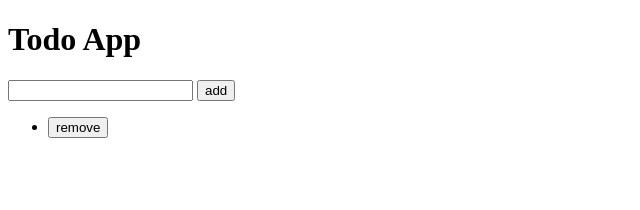
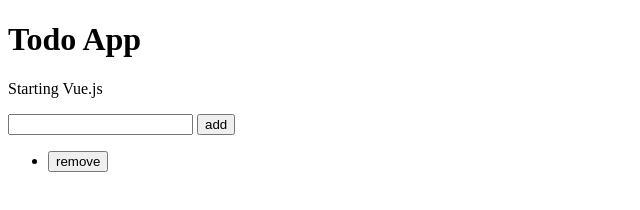
Before and after one commit to Happy-Mr-Jason/Vuejs_FirstApp, a plain HTML site: page index.html in a window 1280 px wide. Shown: the whole page, without its empty margins (0-640 px from the left). Drawn offline with nearby package versions, Linux system fonts and the light colour scheme.

Commit message:
Add text

```diff
--- a/index.html
+++ b/index.html
@@ -11,6 +11,7 @@
 <body>
     <div id="app">
         <h1>Todo App</h1>
+        <p>Starting Vue.js</p>
         <input type="text" v-model="inputText" v-on:keyup.enter="addItem">
         <button v-on:click="addItem">add</button>
         <div>
```
